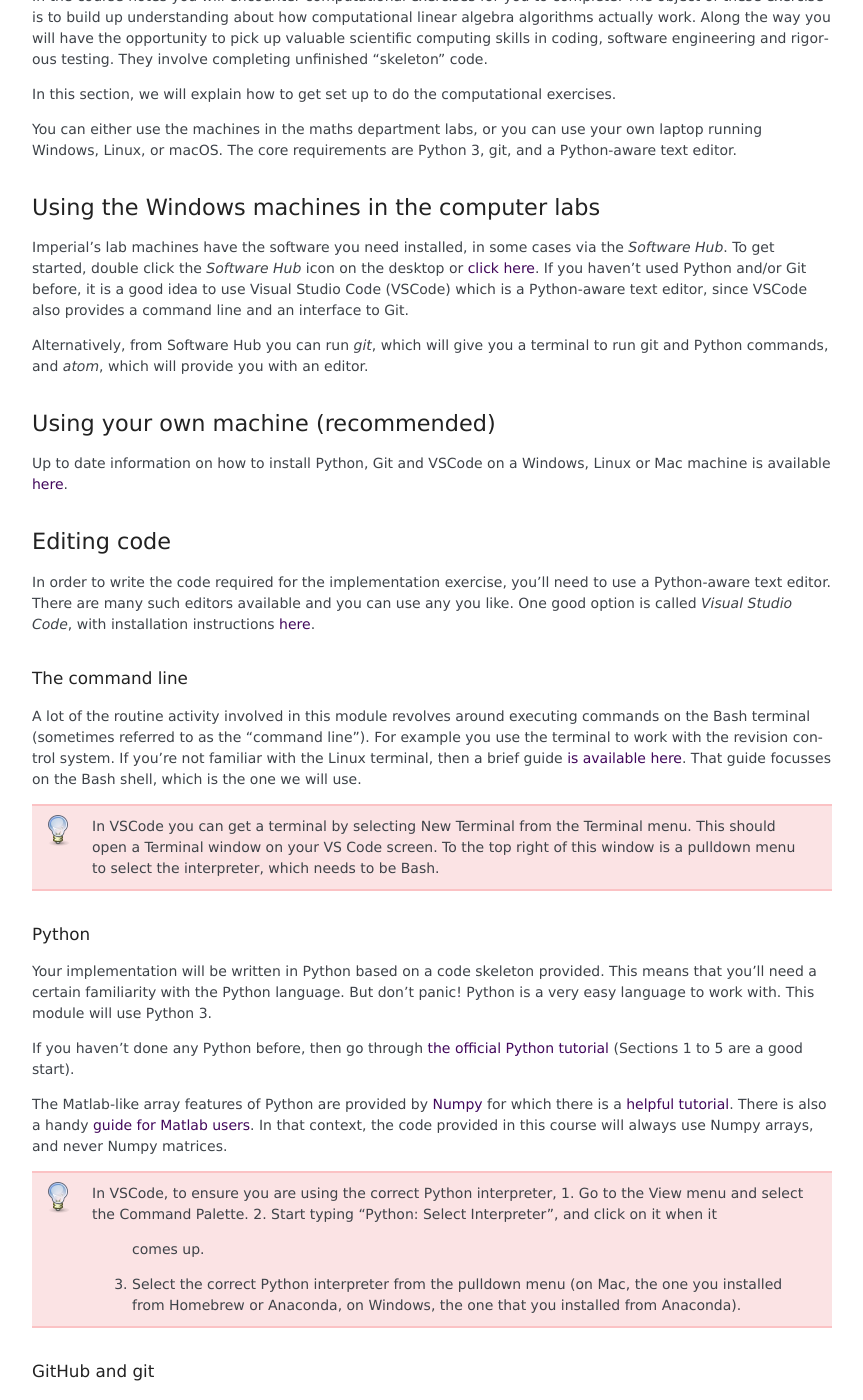
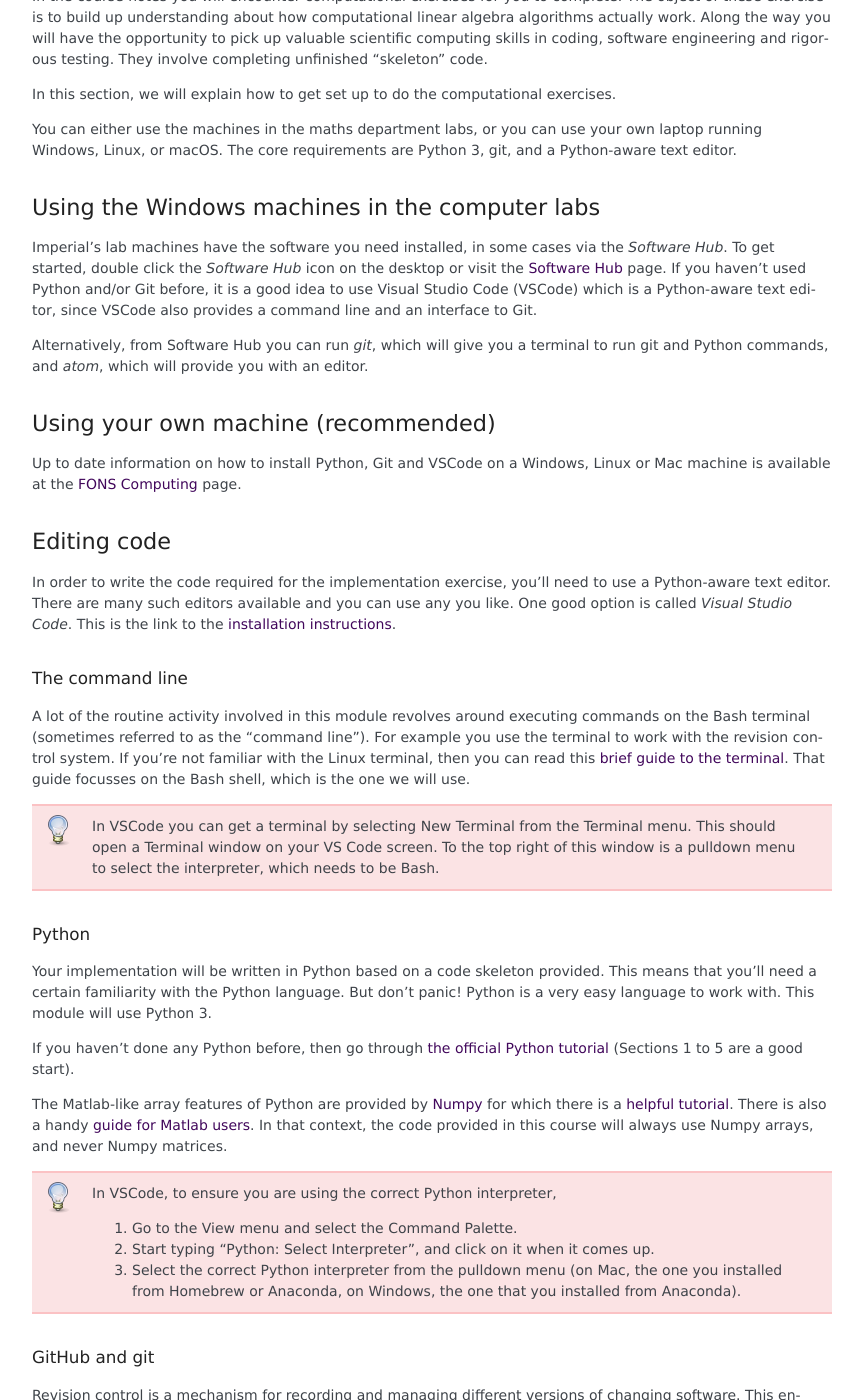
Before and after one commit to comp-lin-alg/comp-lin-alg-course, a Sphinx documentation site: the page built from doc/source/exercises.rst, in a window 1280 px wide and 1400 px high, scrolled down 289 px. Shown: the whole window, without its empty margins (163-1026 px from the left). Built offline with Sphinx 7.4.7, drawn with Linux system fonts in a browser that asks for light colours; pages that are not in the unit, such as notebooks, are missing from menus; some of the changed text lies outside the part shown.

Commit message:
fixing the build

```diff
--- a/doc/source/exercises.rst
+++ b/doc/source/exercises.rst
@@ -22,8 +22,8 @@ Using the Windows machines in the computer labs
 
 Imperial's lab machines have the software you need installed, in some
 cases via the `Software Hub`. To get started, double click the
-`Software Hub` icon on the desktop or `click here
-<https://softwarehub.imperial.ac.uk/>`_. If you haven't used Python
+`Software Hub` icon on the desktop or visit the `Software Hub
+<https://softwarehub.imperial.ac.uk/>`_ page. If you haven't used Python
 and/or Git before, it is a good idea to use Visual Studio Code (VSCode)
 which is a Python-aware text editor, since VSCode also provides a command
 line and an interface to Git.
@@ -36,8 +36,7 @@ Using your own machine (recommended)
 ====================================
 
 Up to date information on how to install Python, Git and VSCode on a
-Windows, Linux or Mac machine is available `here
-<https://imperial-fons-computing.github.io/>`_.
+Windows, Linux or Mac machine is available at the `FONS Computing <https://imperial-fons-computing.github.io/>`_ page.
 
 Editing code
 ============
@@ -45,7 +44,8 @@ Editing code
 In order to write the code required for the implementation exercise,
 you'll need to use a Python-aware text editor. There are many such
 editors available and you can use any you like. One good option is
-called `Visual Studio Code`, with installation instructions `here
+called `Visual Studio Code`. This is the link to the `installation
+instructions
 <https://imperial-fons-computing.github.io/vscode.html>`_.
 
 The command line
@@ -55,7 +55,7 @@ A lot of the routine activity involved in this module revolves around
 executing commands on the Bash terminal (sometimes referred to as the
 "command line"). For example you use the terminal to work with the
 revision control system. If you're not familiar with the Linux
-terminal, then a brief guide `is available here
+terminal, then you can read this `brief guide to the terminal
 <http://www.tuxarena.com/static/intro_linux_cli.php>`_. That guide
 focusses on the Bash shell, which is the one we will use.
 
@@ -89,6 +89,7 @@ Numpy matrices.
 .. hint::
 
    In VSCode, to ensure you are using the correct Python interpreter,
+
    1. Go to the View menu and select the Command Palette.
    2. Start typing "Python: Select Interpreter", and click on it when it
       comes up.
@@ -152,8 +153,7 @@ lot easier to read::
    If you are a more confident computer user, you could go ahead and
    set up git to work with ssh, the secure shell. This will save a lot
    of password typing but it's not essential so if you are not so
-   confident with computers, you can skip this bit. The instructions
-   are `here
+   confident with computers, you can skip this bit. You can follow these `ssh key generating instructions
    <https://help.github.com/articles/generating-an-ssh-key/>`_.
 
 If you haven't used Git before, it might be a good idea to look at the
@@ -196,7 +196,7 @@ of the repository, and it may be necessary to set up "ssh keys" for this.
 
 .. hint::
 
-   If you get stuck cloning your repository, try reading `this
+   If you get stuck cloning your repository, try reading the `FONS help on git
    <https://imperial-fons-computing.github.io/git.html>`_.
 
 Setting up your venv
@@ -222,7 +222,7 @@ activated.
 
 .. hint::
 
-   If you get stuck with your venv, try reading `this
+   If you get stuck with your venv, try reading the `FONS help on venvs
    <https://imperial-fons-computing.github.io/python.html#python-virtual-environments>`_.
 
 Activating your venv
--- a/doc/source/index.rst
+++ b/doc/source/index.rst
@@ -39,6 +39,12 @@
    *Numerical Linear Algebra*. Another very useful reference is
    Golub and van Loan *Matrix Computations*.
 
+   The automated documentation for the skeleton code is below.
+
+   .. toctree::
+
+      cla_utils
+
    We provide a complete set of notes for the course below, based on
    this material.
 
--- a/doc/source/tools.rst
+++ b/doc/source/tools.rst
@@ -25,7 +25,7 @@ Using your own machine
 ~~~~~~~~~~~~~~~~~~~~~~
 
 Up to date information on how to install Python, Git, etc on a
-Windows, Linux or Mac machine is available `here
+Windows, Linux or Mac machine is available `at this location
 <https://imperial-fons-computing.github.io/>`_.
 
 Editing code
```
Also changed, not shown: other parts of doc/source/tools.rst (+0 -2 lines).
